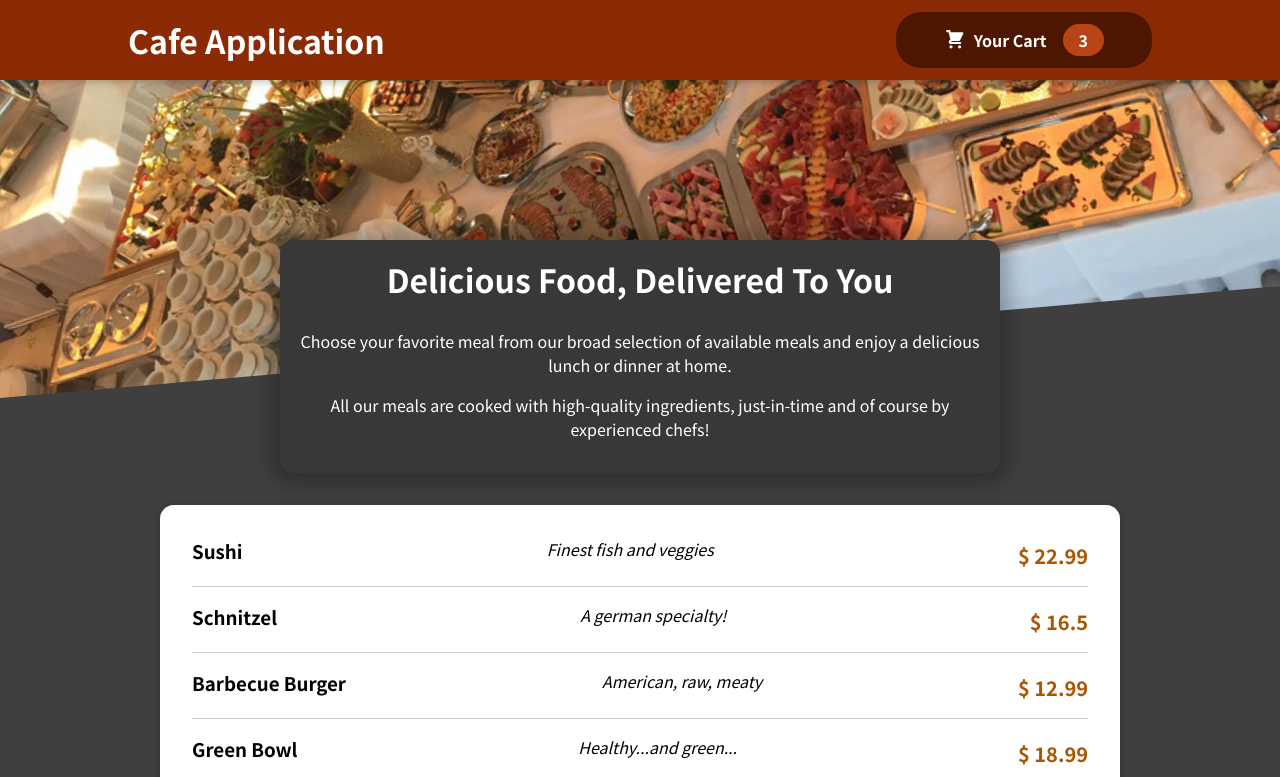
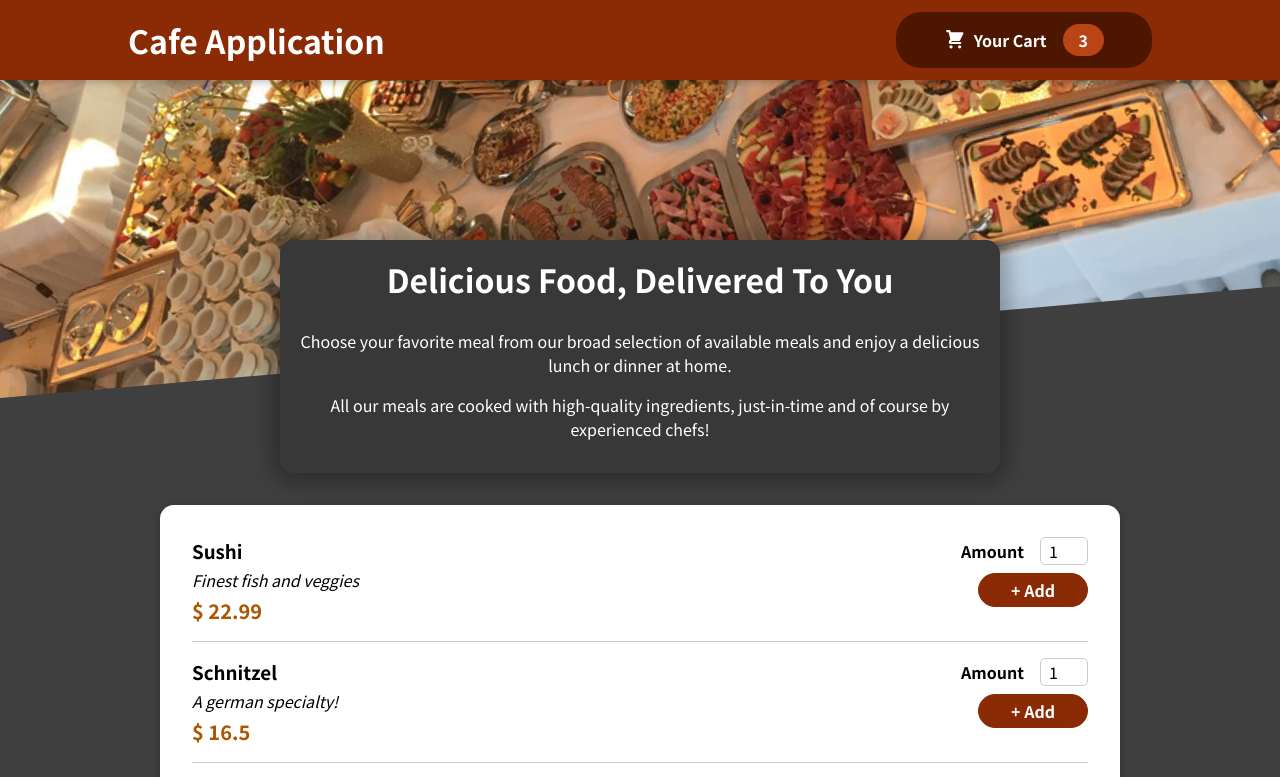
Before and after one commit to Tushxr00/food-order-app, a React (Create React App) app: page / in a window 1280 px wide. Shown: the top 777 px of the page. Built offline with nearby package versions, Linux system fonts and the light colour scheme.

Commit message:
added a form component and input component

```diff
--- a/src/components/Meals/MealItem/MealItem.js
+++ b/src/components/Meals/MealItem/MealItem.js
@@ -1,15 +1,19 @@
 import classes from "./MealItem.module.css";
+import MealItemForm from "./MealItemForm";
 
 const MealItem = (props) => {
   const price = `$ ${props.price}`;
+
   return (
-    <li>
-      <div className={classes.meal}>
+    <li className={classes.meal}>
+      <div>
         <h3>{props.name}</h3>
         <div className={classes.description}>{props.description}</div>
         <div className={classes.price}>{price}</div>
       </div>
-      <div></div>
+      <div>
+        <MealItemForm />
+      </div>
     </li>
   );
 };
--- a/src/components/Meals/MealItem/MealItemForm.js
+++ b/src/components/Meals/MealItem/MealItemForm.js
@@ -0,0 +1,22 @@
+import Input from "../../UI/Input";
+import classes from "./MealItemForm.module.css";
+
+const MealItemForm = (props) => {
+  return (
+    <form className={classes.form}>
+      <Input
+        label="Amount"
+        input={{
+          id: "amount",
+          type: "number",
+          min: "1",
+          max: "5",
+          step: "1",
+          defaultValue: "1",
+        }}
+      />
+      <button>+ Add</button>
+    </form>
+  );
+};
+export default MealItemForm;
--- /dev/null
+++ b/src/components/UI/Input.js
@@ -0,0 +1,12 @@
+import classes from "./Input.module.css";
+
+const Input = (props) => {
+  return (
+    <div className={classes.input}>
+      <label htmlFor={props.input.id}>{props.label}</label>
+      <input {...props.input} />
+    </div>
+  );
+};
+
+export default Input;
--- /dev/null
+++ b/src/components/UI/Input.module.css
@@ -0,0 +1,18 @@
+.input {
+  display: flex;
+  align-items: center;
+  margin-bottom: 0.5rem;
+}
+
+.input label {
+  font-weight: bold;
+  margin-right: 1rem;
+}
+
+.input input {
+  width: 3rem;
+  border-radius: 5px;
+  border: 1px solid #ccc;
+  font: inherit;
+  padding-left: 0.5rem;
+}
```
